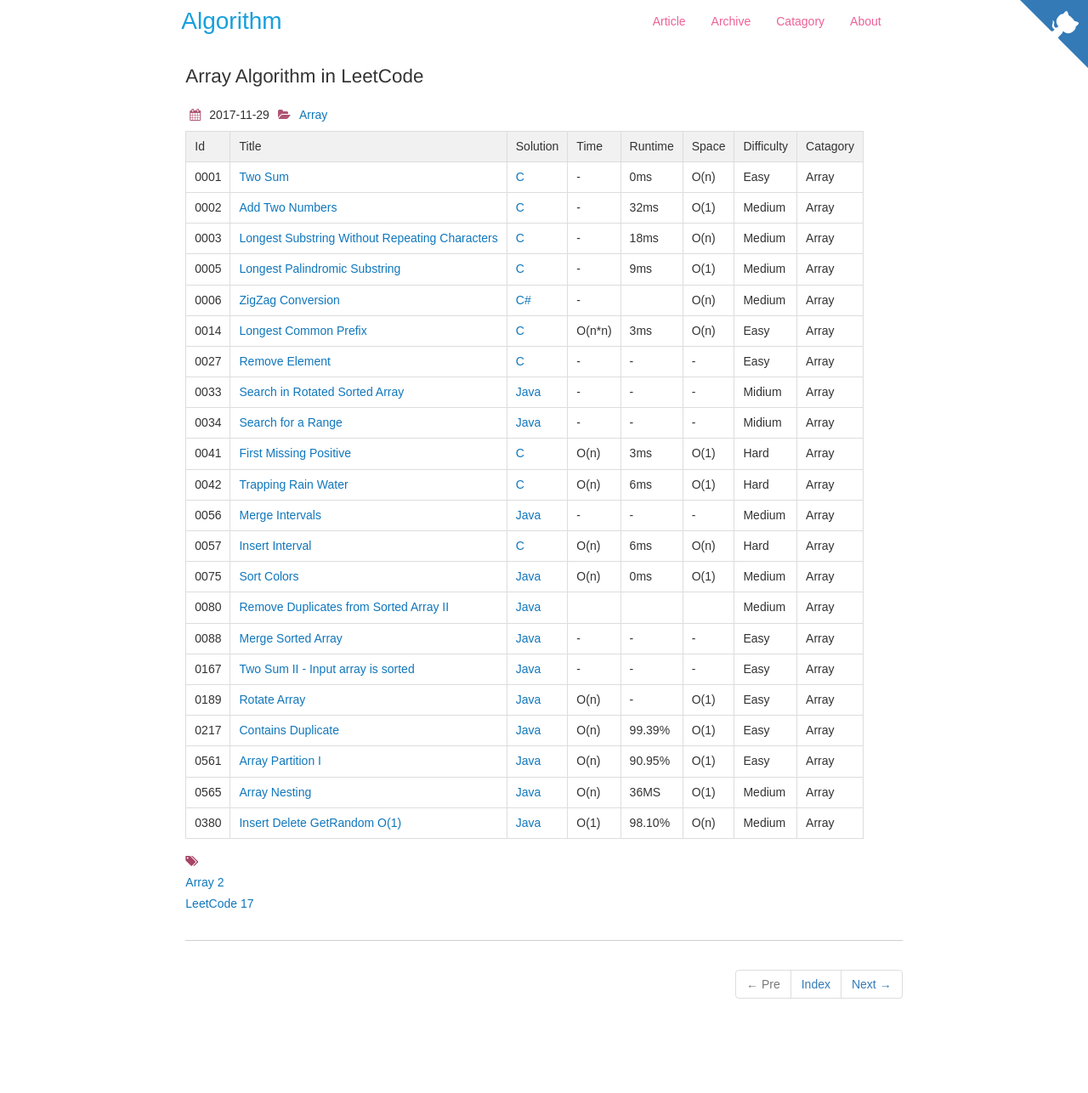
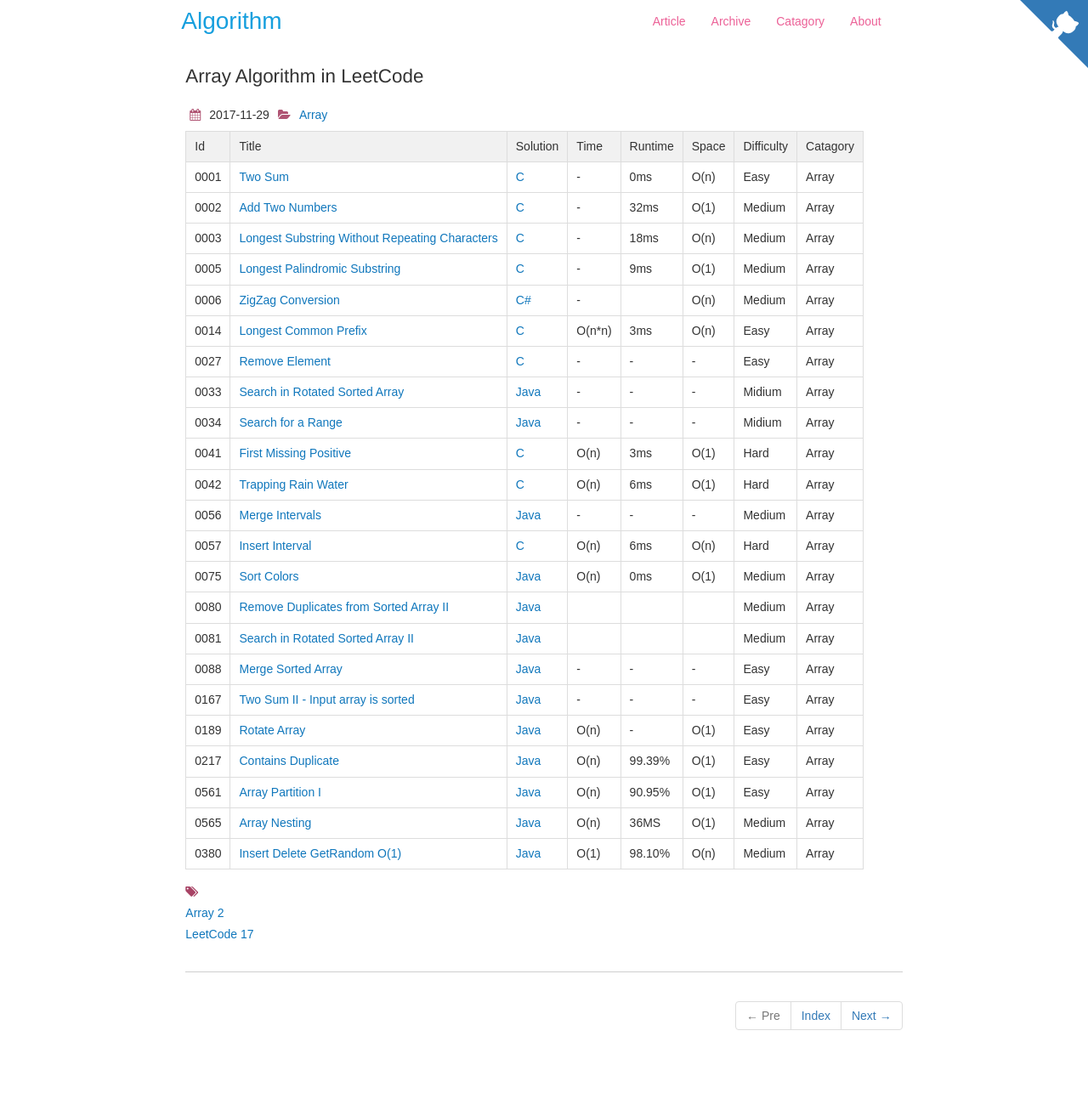
Before and after one commit to dunso/algorithm, a Jekyll site: the page built from docs/_posts/2017-11-29-Array.md, in a window 1280 px wide. Shown: the whole page at 85% size. Built offline with Jekyll 4.4.1, drawn with Linux system fonts in a browser that asks for light colours; nearby versions of some CDN libraries; before the commit the page ends 1249 px from its top, so only the background shows below that.

Commit message:
Add index of LeetCode0081.java to docs

```diff
--- a/docs/_posts/2017-11-29-Array.md
+++ b/docs/_posts/2017-11-29-Array.md
@@ -27,6 +27,7 @@
 |0057|[Insert Interval](https://leetcode.com/problems/insert-interval) | [C](https://e.srl/leetcode-57/)  | O(n) |6ms| O(n)  |  Hard |Array|
 |0075|[Sort Colors](https://leetcode.com/problems/sort-colors/) | [Java](https://e.srl/leetcode-75/)  | O(n) |0ms| O(1)  |  Medium |Array|
 |0080|[Remove Duplicates from Sorted Array II](https://leetcode.com/problems/remove-duplicates-from-sorted-array-ii/) | [Java](https://e.srl/leetcode-80/)  ||||  Medium |Array|
+|0081|[Search in Rotated Sorted Array II](https://leetcode.com/problems/search-in-rotated-sorted-array-ii) | [Java](https://e.srl/leetcode-81/)  ||||  Medium |Array|
 |0088|[Merge Sorted Array](https://leetcode.com/problems/merge-sorted-array) | [Java](https://e.srl/leetcode-88/)  |-|-|-|  Easy |Array|
 |0167|[Two Sum II - Input array is sorted](https://leetcode.com/problems/two-sum-ii-input-array-is-sorted) | [Java](https://e.srl/leetcode-167/)  |-|-|-|  Easy |Array|
 |0189|[Rotate Array](https://leetcode.com/problems/rotate-array) | [Java](https://e.srl/leetcode-189/)  | O(n) |-| O(1)  |  Easy |Array|
```
